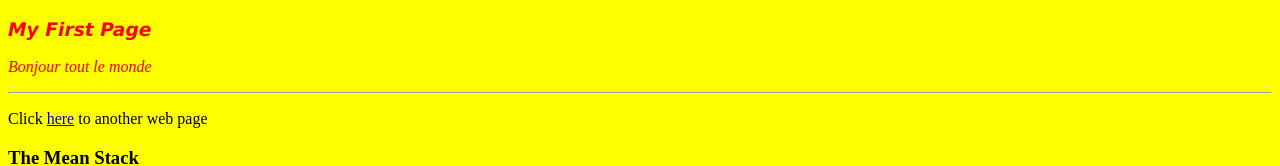
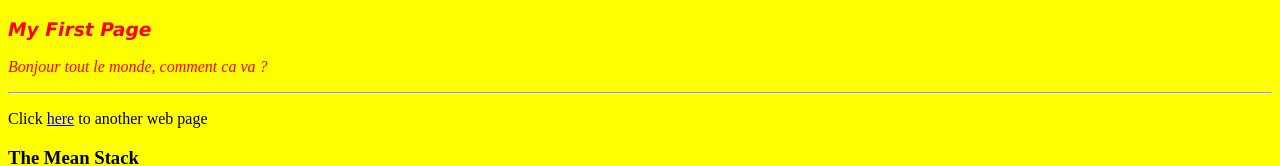
Before and after one commit to JBakouny/HTML-CSS-JavaScript-exercices, a plain HTML site: page Test.html in a window 1280 px wide. Shown: the top 166 px of the page. Drawn offline with Linux system fonts and the light colour scheme.

Commit message:
My Test commit

```diff
--- a/Test.html
+++ b/Test.html
@@ -8,7 +8,7 @@
     </head>
     <body>
         <h3 class = "RedItalic"> My First Page</h3>
-        <p class = "RedItalic">  Bonjour tout le monde </p>
+        <p class = "RedItalic">  Bonjour tout le monde, comment ca va ? </p>
         <hr/>
         <p> Click <a href="Another.html">here</a> to another web page </p>
         <h3 > The Mean Stack</h3>
```
